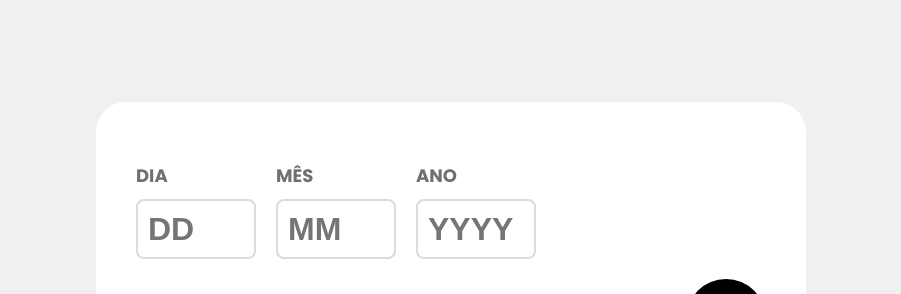
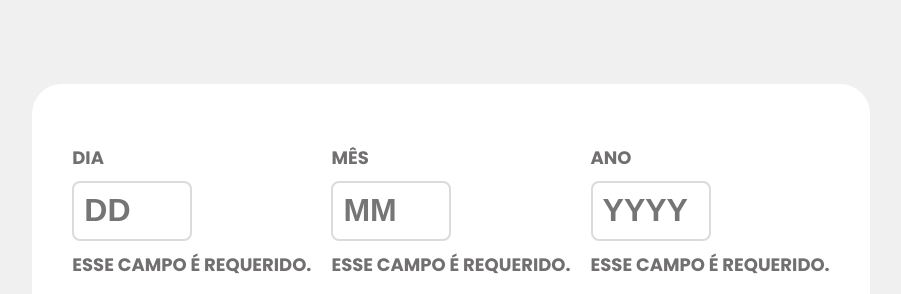
Before and after one commit to TayAmorim/Age-calculator-app, a plain HTML site: page index.html in a window 1280 px wide. Both pictures are taken after a click on the element 915 px from the left and 319 px from the top of the page. Shown: the top 294 px of the page, without its empty margins (189-1090 px from the left). Drawn offline with Linux system fonts and the light colour scheme.

Commit message:
continuando a validação do campo vazio

```diff
--- a/index.html
+++ b/index.html
@@ -60,15 +60,15 @@
         </div>
         <section class="result">
           <p class="result-text">
-            <span>--</span>
+            <span data-result="year">--</span>
             Anos
           </p>
           <p class="result-text">
-            <span>--</span>
+            <span data-result="months">--</span>
             Meses
           </p>
           <p class="result-text">
-            <span>--</span>
+            <span data-result="days">--</span>
             Dias
           </p>
         </section>
--- a/js/script.js
+++ b/js/script.js
@@ -1,18 +1,36 @@
-const inputDay = document.querySelector("[data-input='day']");
-const inputMonth = document.querySelector("[data-input='month']");
-const inputYear = document.querySelector("[data-input='year']");
+const inputs = document.querySelectorAll("[data-input]");
+
 const btn = document.querySelector(".btn-img");
+const resultYears = document.querySelector('[data-result="year"]');
+const resultMonth = document.querySelector('[data-result="month"]');
+const resulDays = document.querySelector('[data-result="days"]');
+const cardsDate = document.querySelectorAll(".card-date");
 
 let day = 0;
 let month = 0;
 let year = 0;
+let visibleMessage = false;
 
-btn.addEventListener("click", calculateAge);
-const dataInput = [];
+btn.addEventListener("click", validateinputs);
 
-function calculateAge() {
-  day = +inputDay.value;
-  month = +inputMonth.value;
-  year = +inputYear.value;
+function validateinputs() {
+  inputs.forEach((input) => {
+    if (input.value === "" && !visibleMessage) {
+      const span = document.createElement("span");
+      input.after(span);
+      span.innerText = "Esse campo é requerido.";
+      span.className = `${input.dataset.input}`;
+    }
+    if (input.value !== "" && visibleMessage) {
+      const elementDelet = document.querySelector(`.${input.dataset.input}`);
+      elementDelet.innerHTML = "";
+    }
+    console.log(visibleMessage);
+  });
+  visibleMessage = true;
 }
-console.log(day, month, year);
+
+/* function calculateAge() {
+  const age = new Date().getFullYear() - year;
+  resultYears.innerText = age;
+} */
```
